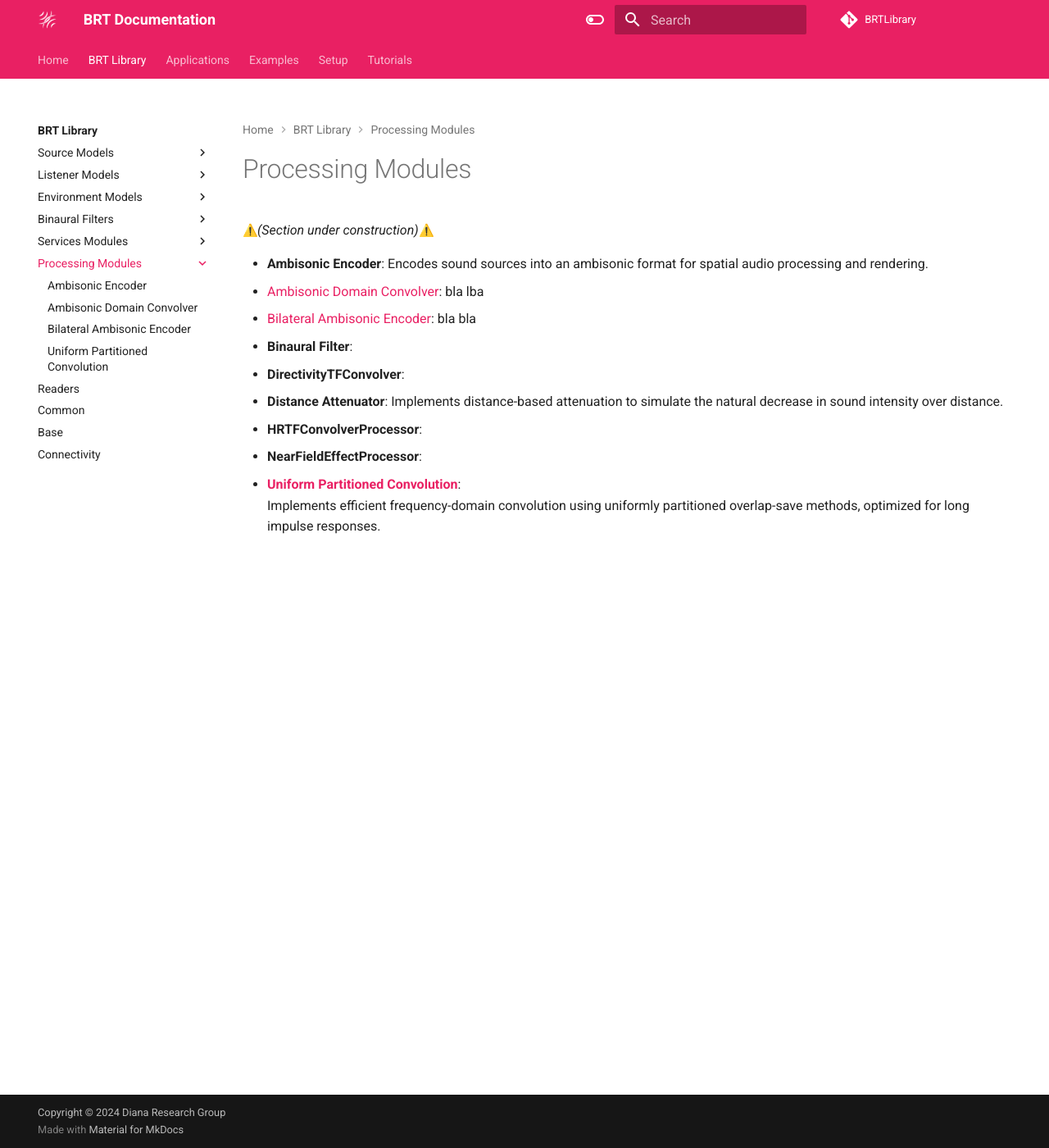
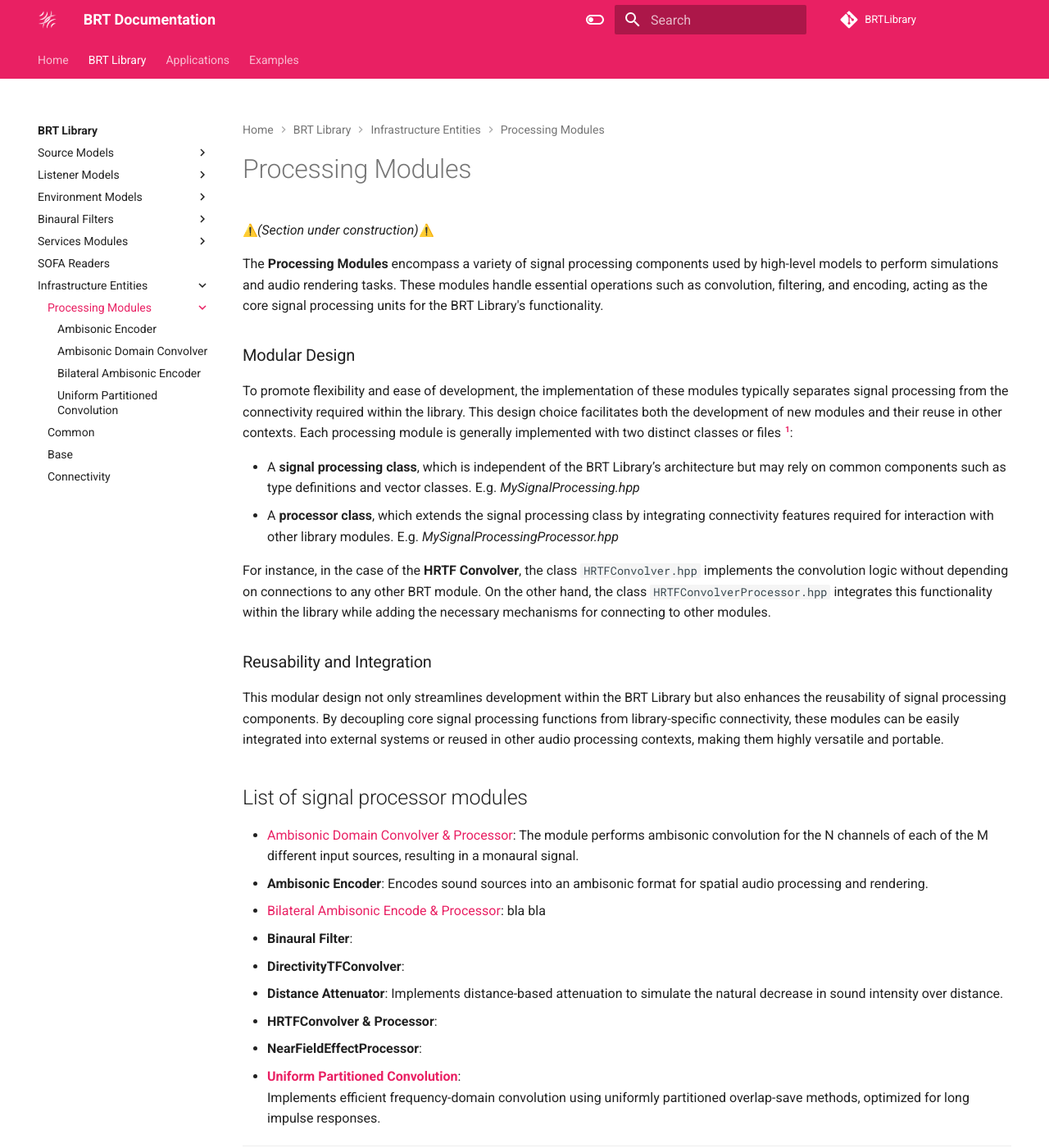
Before and after one commit to GrupoDiana/BRT-Documentation, an MkDocs documentation site: the page built from docs/library/processing-modules/index.md, in a window 1280 px wide and 1400 px high. Shown: the whole window at 82% size. Built offline with MkDocs 1.6.1 and Material for MkDocs 9.7.7, drawn with Linux system fonts in a browser that asks for light colours; emoji names are drawn with the system emoji font; comment, search, counter and statistics services are not loaded; some of the changed text lies outside the part shown.

Commit message:
feat: Working on the sections of medium and low level modules

```diff
--- a/docs/library/processing-modules/index.md
+++ b/docs/library/processing-modules/index.md
@@ -1,14 +1,34 @@
 # Processing Modules
-
 :warning:*(Section under construction)*:warning:
 
+The **Processing Modules** encompass a variety of signal processing components used by high-level models to perform simulations and audio rendering tasks. These modules handle essential operations such as convolution, filtering, and encoding, acting as the core signal processing units for the BRT Library's functionality.
+
+### Modular Design
+
+To promote flexibility and ease of development, the implementation of these modules typically separates signal processing from the connectivity required within the library. This design choice facilitates both the development of new modules and their reuse in other contexts. Each processing module is generally implemented with two distinct classes or files [^1]:
+
+- A **signal processing class**, which is independent of the BRT Library’s architecture but may rely on common components such as type definitions and vector classes. E.g. *MySignalProcessing.hpp*
+- A **processor class**, which extends the signal processing class by integrating connectivity features required for interaction with other library modules. E.g. *MySignalProcessingProcessor.hpp*
+
+For instance, in the case of the **HRTF Convolver**, the class `HRTFConvolver.hpp` implements the convolution logic without depending on connections to any other BRT module. On the other hand, the class `HRTFConvolverProcessor.hpp` integrates this functionality within the library while adding the necessary mechanisms for connecting to other modules.
+
+
+[^1]: There are processing modules that are used internally by other modules or signal processors. In this type of module, the class that adds connectivity functionality has not been implemented.
+
+### Reusability and Integration
+
+This modular design not only streamlines development within the BRT Library but also enhances the reusability of signal processing components. By decoupling core signal processing functions from library-specific connectivity, these modules can be easily integrated into external systems or reused in other audio processing contexts, making them highly versatile and portable.
+
+
+## List of signal processor modules
+
+- [Ambisonic Domain Convolver & Processor](./ambisonic-domain-convolver.md):  The module performs ambisonic convolution for the N channels of each of the M different input sources, resulting in a monaural signal.
 - **Ambisonic Encoder**: Encodes sound sources into an ambisonic format for spatial audio processing and rendering.
-- [Ambisonic Domain Convolver](./ambisonic-domain-convolver.md):  bla lba
-- [Bilateral Ambisonic Encoder](./bilateral-ambisonic-encoder.md):  bla bla
+- [Bilateral Ambisonic Encode & Processor](./bilateral-ambisonic-encoder.md):  bla bla
 - **Binaural Filter**:
 - **DirectivityTFConvolver**:
 - **Distance Attenuator**: Implements distance-based attenuation to simulate the natural decrease in sound intensity over distance.
-- **HRTFConvolverProcessor**:
+- **HRTFConvolver & Processor**:
 - **NearFieldEffectProcessor**:
 - **[Uniform Partitioned Convolution](uniform-partitioned-convolution.md)**:
   Implements efficient frequency-domain convolution using uniformly partitioned overlap-save methods, optimized for long impulse responses.
--- a/mkdocs.yml
+++ b/mkdocs.yml
@@ -97,20 +97,22 @@ nav:
       - Directivity TF: library/service-modules/service-directivity-tf.md
       - SOS Filters: library/service-modules/service-sos-filters.md
       - AmbisonicBIR: library/service-modules/service-ambisonic-bir.md
-    - Processing Modules:
-      - library/processing-modules/index.md
-      - Ambisonic Encoder: library/common/ambisonic-encoder.md
-      - Ambisonic Domain Convolver: library/processing-modules/ambisonic-domain-convolver.md
-      - Bilateral Ambisonic Encoder: library/processing-modules/bilateral-ambisonic-encoder.md
-      - Uniform Partitioned Convolution: library/common/uniform-partitioned-convolution.md
-    - Readers:
+    - SOFA Readers:
       - library/readers/index.md
-    - Common:
-      - library/common/index.md
-    - Base:
-      - library/base/index.md
-    - Connectivity:
-      - library/connectivity/index.md
+    - Infrastructure Entities:
+      - library/infrastructure-entities/index.md
+      - Processing Modules:
+        - library/processing-modules/index.md
+        - Ambisonic Encoder: library/processing-modules/ambisonic-encoder.md
+        - Ambisonic Domain Convolver: library/processing-modules/ambisonic-domain-convolver.md
+        - Bilateral Ambisonic Encoder: library/processing-modules/bilateral-ambisonic-encoder.md
+        - Uniform Partitioned Convolution: library/processing-modules/uniform-partitioned-convolution.md
+      - Common:
+        - library/common/index.md
+      - Base:
+        - library/base/index.md
+      - Connectivity:
+        - library/connectivity/index.md
 
   - Applications:
     - applications/index.md
@@ -130,12 +132,3 @@ nav:
   - Examples:
     - Code blocks: example-code.md
     - Icons: example-emoji.md
-
-  - Setup:
-    - setup/index.md
-    - Installation: setup/installation.md
-
-  - Tutorials:
-      - tutorials/index.md
-      - "Integration":
-        - tutorials/tutorial1/basic.md
```
Also changed, not shown: docs/library/infrastructure-entities/index.md (added, +12 -0 lines), docs/library/source-models/directivity-source-model.md (+0 -3 lines).
